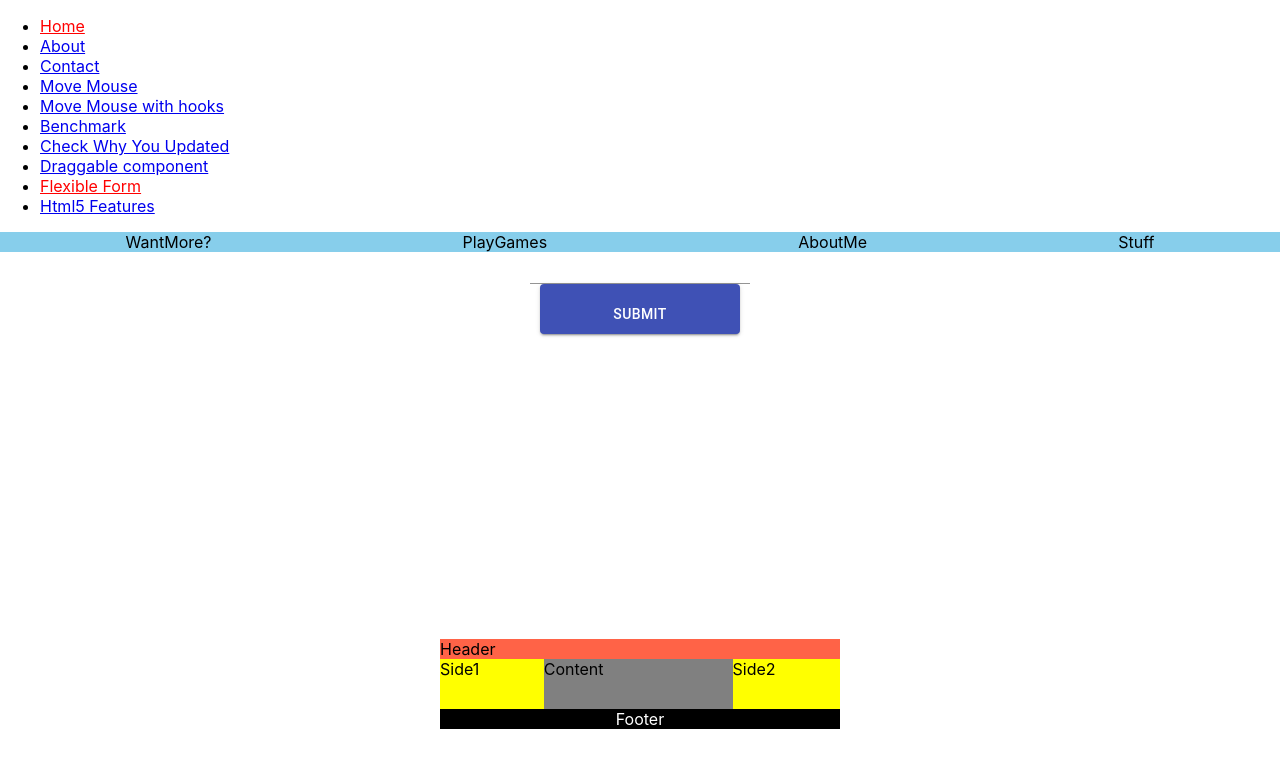
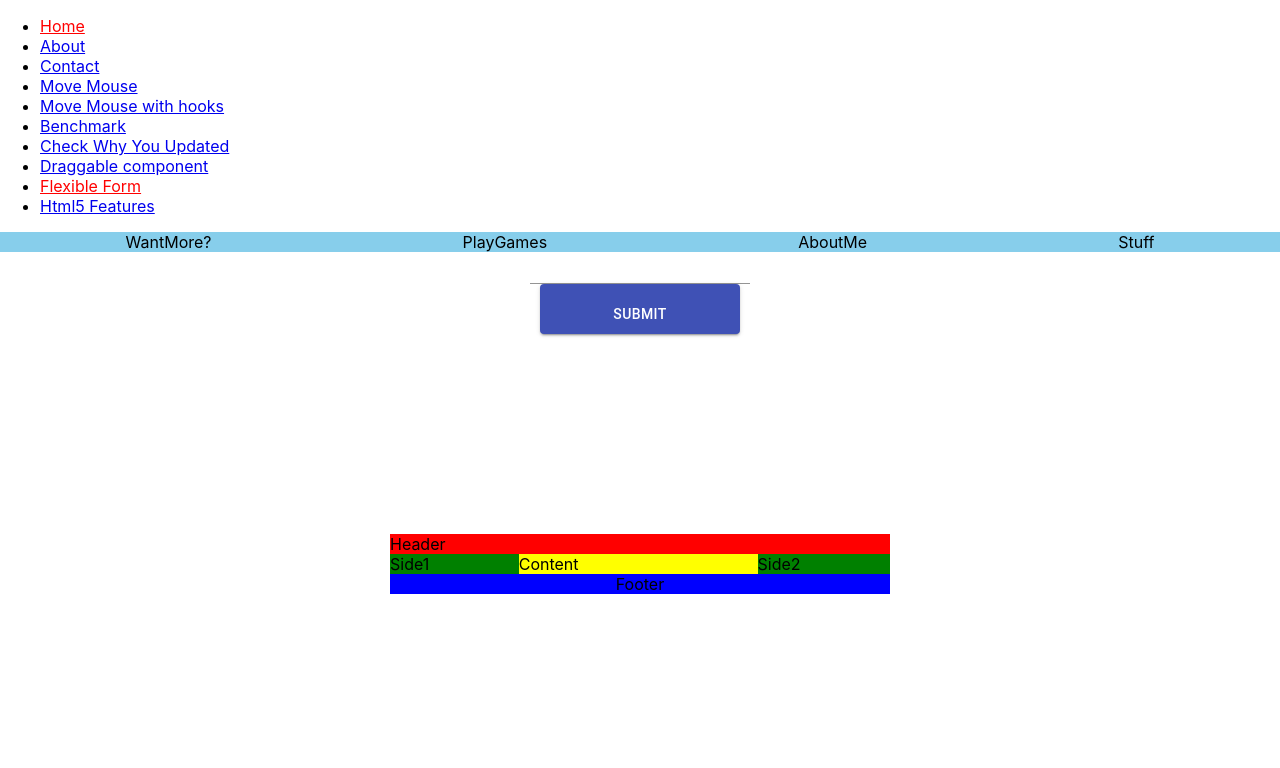
Before and after one commit to johnconnor31/newJsFeatures, a React (Create React App) app: page /flexibleForm in a window 1280 px wide. Shown: the top 768 px of the page. Built offline with nearby package versions, Linux system fonts and the light colour scheme; what redux-promise-middleware would draw is missing.

Commit message:
flexbox tutorial

```diff
--- a/src/App.css
+++ b/src/App.css
@@ -51,61 +51,55 @@
 }
 
 .flexContainer {
+  margin: auto;
+  margin-top: 100px;
   display: flex;
   flex-wrap: wrap;
-  width: 400px;
-  height: 500px;
-  margin: auto;
-  align-content: center;
-  align-items: stretch;
+  width: 500px;
+}
+
+.flexContainer > * {
+  flex: 1 100%;
+}
+
+.header {
+  background-color: red;
+}
+
+.side-1, .side-2 {
+  background-color: green;
+}
+
+.content {
+  background-color: yellow;
+}
+
+.footer {
+  background-color: blue;
 }
 
 
-.header {
-  background-color: tomato;
-}
-
-div[class*='side'] {
-  background-color: yellow;
-}
-
-.content {
-  background-color: gray;
-}
-
-.footer {
-  background-color: black;
-  color: white;
-}
-
-.flexContainer > * {
-  flex: 0 100%;
-}
-
 @media all and (min-width: 600px) {
-  .side-1 {
-    flex: 1 auto;
-  }
-  .side-2 {
+  .side-1, .side-2 {
     flex: 1 auto;
   }
 }
 
-@media all and (min-width: 800px) {
+@media all and (min-width: 1000px) {
   .content {
     flex: 2 auto;
-    height: 50px;
-    order: 2;
   }
+  .content {
+    order: 2
+  };
   .side-1 {
-    order: 1;
+    order: 1
   }
   .side-2 {
-    order: 3;
+    order: 3
   }
-
   .footer {
-    order: 4;
+    order: 4
   }
 }
 
```
